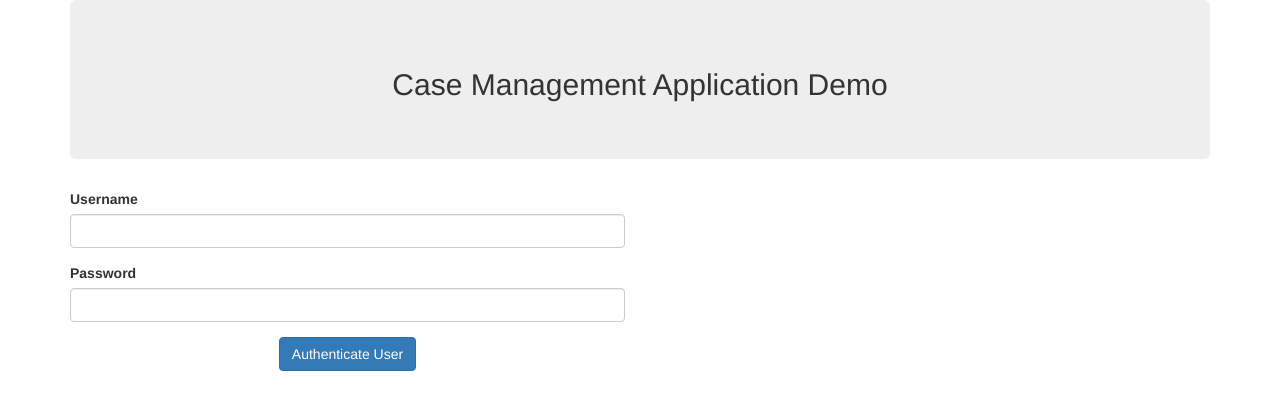
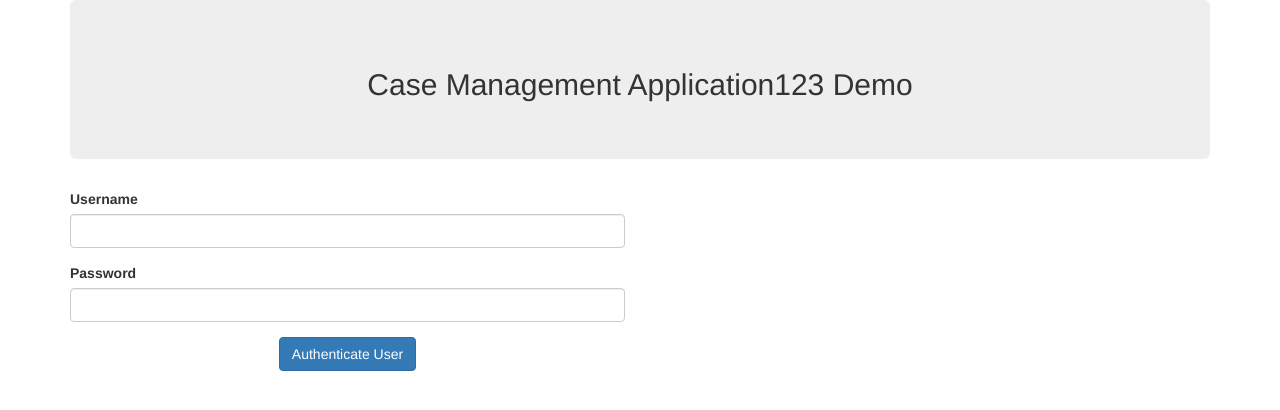
Before and after one commit to PriyaSwamiappan/PriyaSwamiappan, a Flask app: template templates/login.html in a window 1280 px wide. Shown: the top 410 px of the page. Run offline with Flask 2, Linux system fonts and the light colour scheme; the template is opened without the code that fills it, so the values that code supplies are empty; some libraries are stand-ins or nearby versions.

Commit message:
priya changes- sonarcloud

```diff
--- a/templates/login.html
+++ b/templates/login.html
@@ -4,7 +4,7 @@
   <div class="row justify-content-center">
     <div class="col-lg-12">
       <div class="jumbotron text-center p-4">
-        <h2>Case Management Application Demo</h2>
+        <h2>Case Management Application123 Demo</h2>
         <!-- <a href="/table">Visit W3Schools</a> -->
       </div>
     </div>
```
